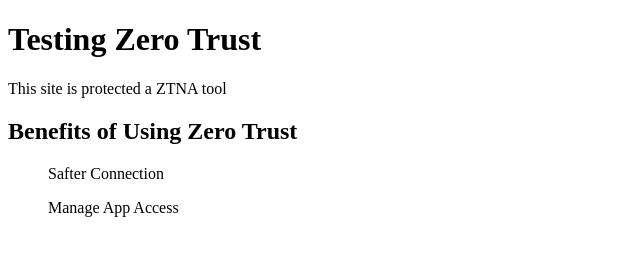
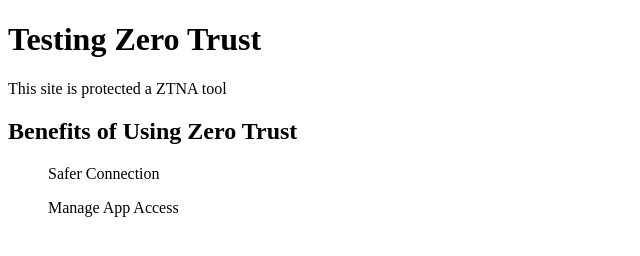
Before and after one commit to WestonLCagle/Demo-Time, a plain HTML site: page index.html in a window 1280 px wide. Shown: the full height of the page, 0-640 px from the left. Drawn offline with Linux system fonts and the light colour scheme.

Commit message:
Spell check

```diff
--- a/index.html
+++ b/index.html
@@ -8,7 +8,7 @@
   <p>This site is protected a ZTNA tool</p>
   <h2>Benefits of Using Zero Trust</h2>
   <ul>
-    <p>Safter Connection</p>
+    <p>Safer Connection</p>
     <p>Manage App Access</p>
   </ul>
 </body>
```
